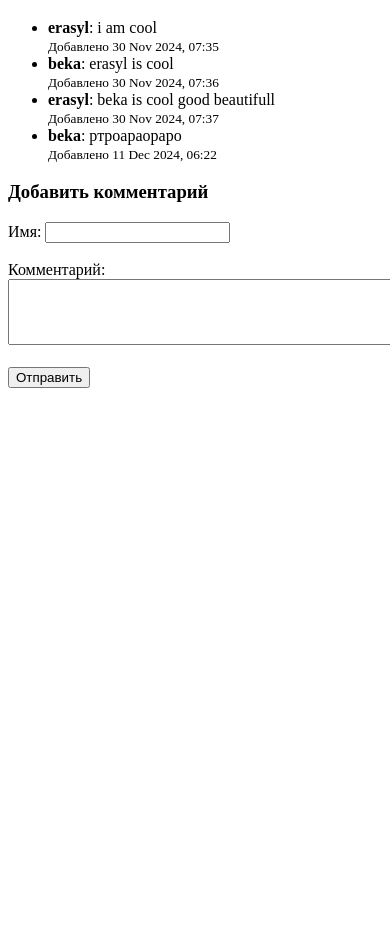
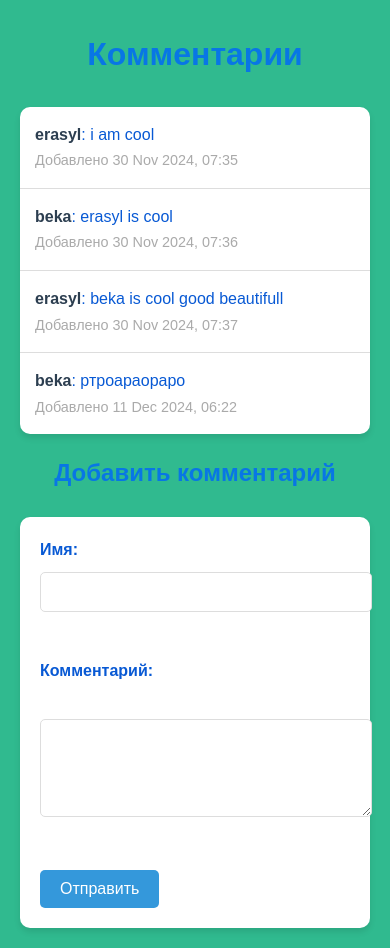
Before and after one commit to ErasylKeldibaev/-, a Django app: page /videos/1/ in a window 390 px wide; the page is wider, and only the part inside the window is pictured. Shown: the part 447-1395 px from the top of that part. Before the commit the page ends 835 px from the top of that part, so only its background shows below. Run offline with Django 5.2, Linux system fonts and the light colour scheme; data comes from the database, SQL or seed files in the repository; both versions use the stored data as it was after the commit.

```diff
--- a/course_management/settings.py
+++ b/course_management/settings.py
@@ -117,6 +117,10 @@ USE_TZ = True
 # https://docs.djangoproject.com/en/5.1/howto/static-files/
 
 STATIC_URL = 'static/'
+STATIC_URL = '/static/'
+STATICFILES_DIRS = [
+    BASE_DIR / "static",
+]
 
 # Default primary key field type
 # https://docs.djangoproject.com/en/5.1/ref/settings/#default-auto-field
--- /dev/null
+++ b/courses/static/courses/video_detail.css
@@ -0,0 +1,129 @@
+/* Общие стили */
+body {
+    font-family: Arial, sans-serif;
+    margin: 0;
+    padding: 0;
+    background-color: #30BA8F;
+    color: #0859d4;
+    line-height: 1.6;
+}
+
+h1, h2, h3 {
+    color: #0876e5;
+    text-align: center;
+    margin-top: 20px;
+}
+
+h1 {
+    font-size: 2.5rem;
+}
+
+h2 {
+    font-size: 2rem;
+    margin-top: 30px;
+}
+
+h3 {
+    font-size: 1.5rem;
+    margin-top: 20px;
+}
+
+/* Видео */
+iframe {
+    display: block;
+    margin: 20px auto;
+    border: 5px solid #ddd;
+    border-radius: 10px;
+    max-width: 100%;
+}
+
+/* Список комментариев */
+ul {
+    list-style: none;
+    padding: 0;
+    max-width: 600px;
+    margin: 20px auto;
+    background: #fff;
+    border-radius: 10px;
+    box-shadow: 0 4px 6px rgba(0, 0, 0, 0.1);
+    overflow: hidden;
+}
+
+li {
+    padding: 15px;
+    border-bottom: 1px solid #ddd;
+}
+
+li:last-child {
+    border-bottom: none;
+}
+
+li strong {
+    color: #2c3e50;
+}
+
+li small {
+    color: #aaa;
+    font-size: 0.9rem;
+}
+
+p {
+    text-align: center;
+    color: #666;
+}
+
+/* Форма */
+form {
+    max-width: 600px;
+    margin: 20px auto;
+    background: #fff;
+    padding: 20px;
+    border-radius: 10px;
+    box-shadow: 0 4px 6px rgba(0, 0, 0, 0.1);
+}
+
+label {
+    font-weight: bold;
+    display: block;
+    margin-bottom: 10px;
+}
+
+input[type="text"],
+textarea {
+    width: 100%;
+    padding: 10px;
+    margin-bottom: 20px;
+    border: 1px solid #ddd;
+    border-radius: 5px;
+    font-size: 1rem;
+}
+
+button {
+    background-color: #3498db;
+    color: white;
+    border: none;
+    padding: 10px 20px;
+    border-radius: 5px;
+    font-size: 1rem;
+    cursor: pointer;
+    transition: background-color 0.3s;
+}
+
+button:hover {
+    background-color: #2980b9;
+}
+
+/* Адаптивность */
+@media (max-width: 768px) {
+    body {
+        padding: 10px;
+    }
+
+    ul, form {
+        margin: 10px;
+    }
+
+    iframe {
+        max-width: 100%;
+    }
+}
--- a/courses/templates/courses/course_list.html
+++ b/courses/templates/courses/course_list.html
@@ -1,11 +1,14 @@
 <!DOCTYPE html>
 <html lang="en">
 <head>
+    {% load static %}
     <meta charset="UTF-8">
+    <link rel="stylesheet" href="{% static 'courses/course_list.css' %}">
     <title>Courses</title>
 </head>
 <body>
-    <h1>Available Courses</h1>
+
+    <h1 style="color: cornflowerblue;">Available Courses</h1>
     <ul>
         {% for course in courses %}
         <li><a href="{% url 'course_detail' course.pk %}">{{ course.title }}</a></li>
--- a/courses/templates/courses/video_detail.html
+++ b/courses/templates/courses/video_detail.html
@@ -1,7 +1,10 @@
 <!DOCTYPE html>
 <html lang="en">
 <head>
+    {% load static %}
     <meta charset="UTF-8">
+    <link rel="stylesheet" href="{% static 'courses/video_detail.css' %}">
+
     <title>{{ video.title }}</title>
 </head>
 <body>
```
Also changed, not shown: courses/static/courses/course_detail.css (added, +105 -0 lines), courses/static/courses/course_list.css (added, +75 -0 lines), courses/templates/courses/course_detail.html (+8 -4 lines), courses/static/courses/images/.jpg (added), courses/static/courses/images/english.jpg (added), courses/static/courses/images/german.jpg (added), courses/static/courses/images/image.jpeg (added), courses/static/courses/images/imagestree.jpg (added), courses/static/courses/images/math11.jpg (added), courses/static/courses/images/python.jpg (added), db.sqlite3.
